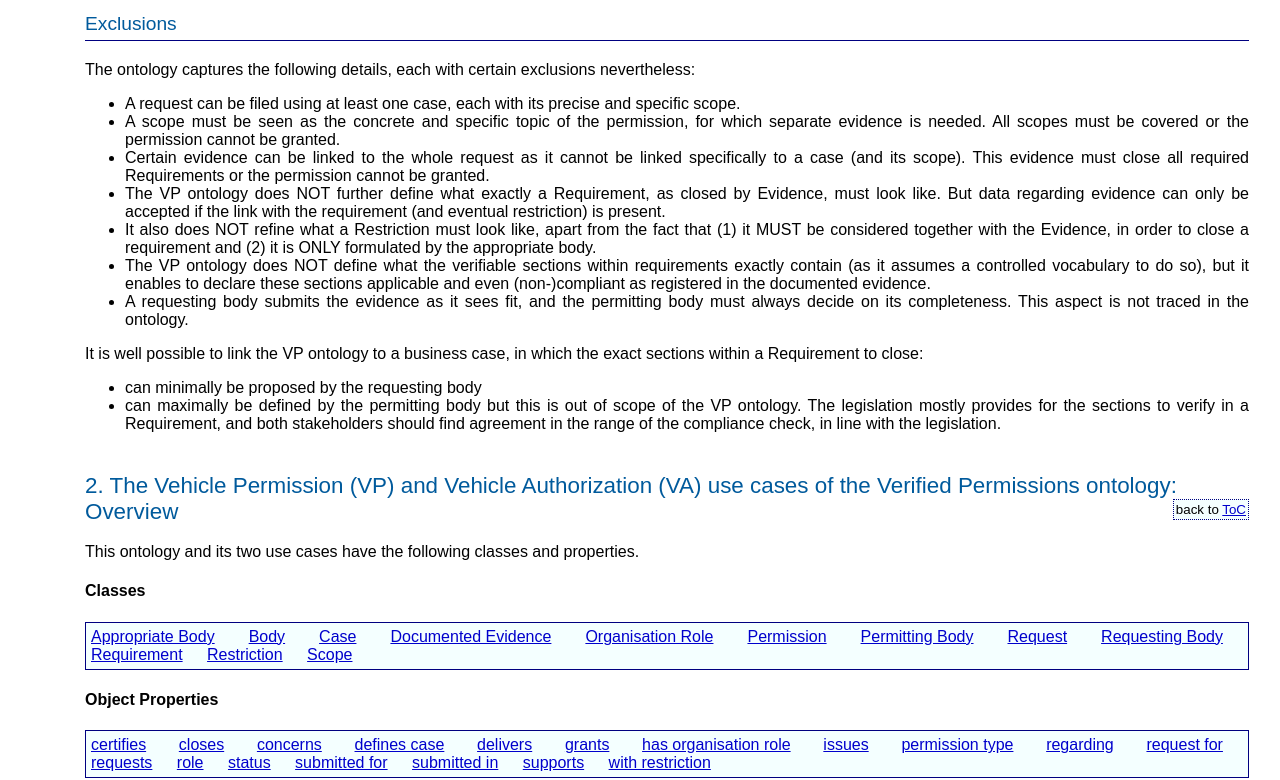
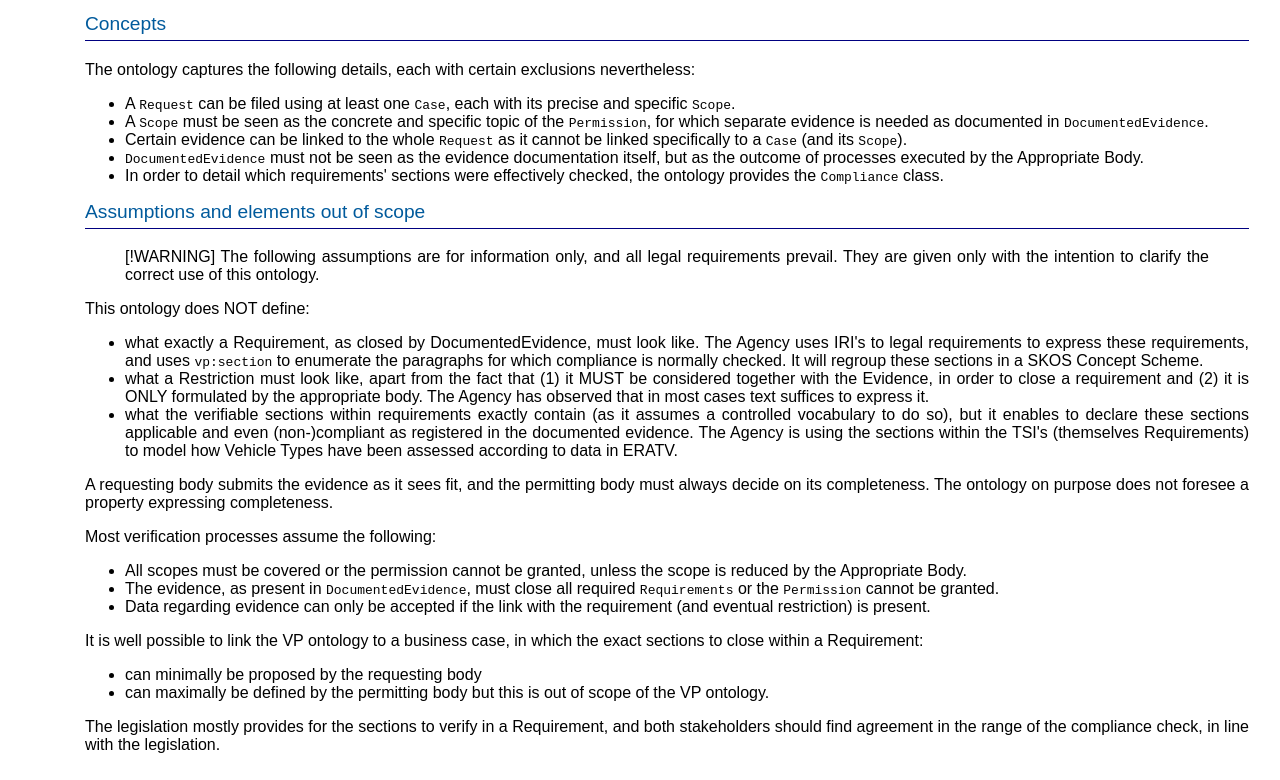
Before and after one commit to gatemezing/Ontology_Workflow_Testing, a plain HTML site: page vpa-doc/doc/index-en.html in a window 1280 px wide. Shown: the part 3525-4305 px from the top of the page. Drawn offline with nearby package versions, Linux system fonts and the light colour scheme.

Commit message:
Update introduction-en.html
As per last remark on "out of scope"

```diff
--- a/vpa-doc/doc/sections/introduction-en.html
+++ b/vpa-doc/doc/sections/introduction-en.html
@@ -21,28 +21,45 @@ The name `verified permissions` tries to collect this pair of activities.
 
 ### Roles
 
-  Generically, three bodies (legal entities or in some cases individual persons) execute core roles in the VP supported processes:
+  In general, three bodies (legal entities or in some cases individual persons) execute core roles in the VP supported processes:
 
   1. Requesting body who needs a permission from a permitting body, based on a submitted request, of which part at least is made of verified evidence.
   2. Permitting body granting the permission after consultation of the submitted request, and especially the completeness and details regarding the evidence submitted
   3. Appropriate body consolidating the evidence needed by the requesting body to be accepted by the permitting body.
 
-### Exclusions
+### Concepts
 
   The ontology captures the following details, each with certain exclusions nevertheless:
 
-  - A request can be filed using at least one case, each with its precise and specific scope.
-  - A scope must be seen as the concrete and specific topic of the permission, for which separate evidence is needed. All scopes must be covered or the permission cannot be granted.
-  - Certain evidence can be linked to the whole request as it cannot be linked specifically to a case (and its scope). This evidence must close all required Requirements or the permission cannot be granted.
-  - The VP ontology does NOT further define what exactly a Requirement, as closed by Evidence, must look like. But data regarding evidence can only be accepted if the link with the requirement (and eventual restriction) is present.
-  - It also does NOT refine what a Restriction must look like, apart from the fact that (1) it MUST be considered together with the Evidence, in order to close a requirement and (2) it is ONLY formulated by the appropriate body.
-  - The VP ontology does NOT define what the verifiable sections within requirements exactly contain (as it assumes a controlled vocabulary to do so), but it enables to declare these sections applicable and even (non-)compliant as registered in the documented evidence.
-  - A requesting body submits the evidence as it sees fit, and the permitting body must always decide on its completeness. This aspect is not traced in the ontology.
+  - A `Request` can be filed using at least one `Case`, each with its precise and specific `Scope`.
+  - A `Scope` must be seen as the concrete and specific topic of the `Permission`, for which separate evidence is needed as documented in `DocumentedEvidence`.
+  - Certain evidence can be linked to the whole `Request` as it cannot be linked specifically to a `Case` (and its `Scope`).
+  - `DocumentedEvidence` must not be seen as the evidence documentation itself, but as the outcome of processes executed by the Appropriate Body.
+  - In order to detail which requirements' sections were effectively checked, the ontology provides the `Compliance` class.
 
-  It is well possible to link the VP ontology to a business case, in which the exact sections within a Requirement to close:
+### Assumptions and elements out of scope
 
+  > [!WARNING]
+  > The following assumptions are for information only, and all legal requirements prevail. They are given only with the intention to clarify the correct use of this ontology.
+
+  This ontology does NOT define:
+  - what exactly a Requirement, as closed by DocumentedEvidence, must look like. The Agency uses IRI's to legal requirements to express these requirements, and uses `vp:section` to enumerate the paragraphs for which compliance is normally checked. It will regroup these sections in a SKOS Concept Scheme.
+  - what a Restriction must look like, apart from the fact that (1) it MUST be considered together with the Evidence, in order to close a requirement and (2) it is ONLY formulated by the appropriate body. The Agency has observed that in most cases text suffices to express it.
+  - what the verifiable sections within requirements exactly contain (as it assumes a controlled vocabulary to do so), but it enables to declare these sections applicable and even (non-)compliant as registered in the documented evidence. The Agency is using the sections within the TSI's (themselves Requirements) to model how Vehicle Types have been assessed according to data in ERATV.
+
+  A requesting body submits the evidence as it sees fit, and the permitting body must always decide on its completeness. The ontology on purpose does not foresee a property expressing completeness.
+
+  Most verification processes assume the following:
+
+  - All scopes must be covered or the permission cannot be granted, unless the scope is reduced by the Appropriate Body.
+  - The evidence, as present in `DocumentedEvidence`, must close all required `Requirements` or the `Permission` cannot be granted.
+  - Data regarding evidence can only be accepted if the link with the requirement (and eventual restriction) is present.
+
+  It is well possible to link the VP ontology to a business case, in which the exact sections to close within a Requirement:
   - can minimally be proposed by the requesting body
   - can maximally be defined by the permitting body
-  but this is out of scope of the VP ontology. The legislation mostly provides for the sections to verify in a Requirement, and both stakeholders should find agreement in the range of the compliance check, in line with the legislation.
+  but this is out of scope of the VP ontology.
+
+  The legislation mostly provides for the sections to verify in a Requirement, and both stakeholders should find agreement in the range of the compliance check, in line with the legislation.
 
 </span>
```
